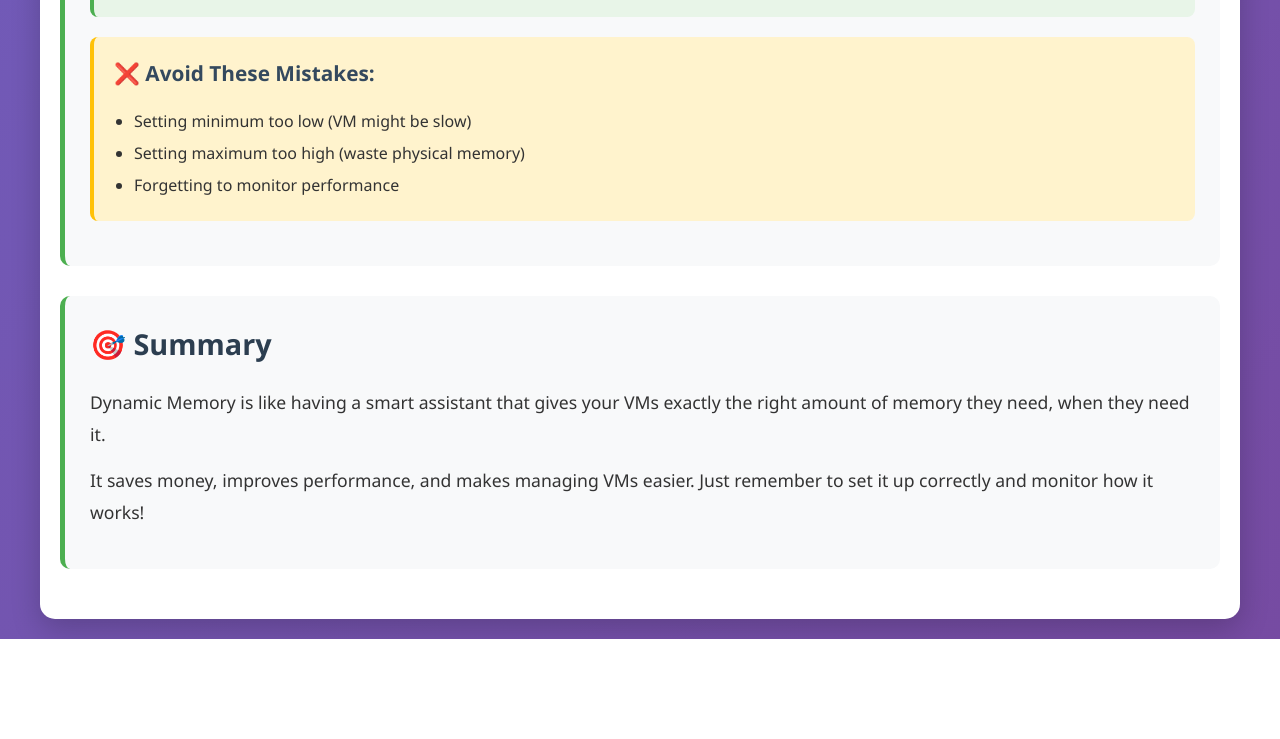
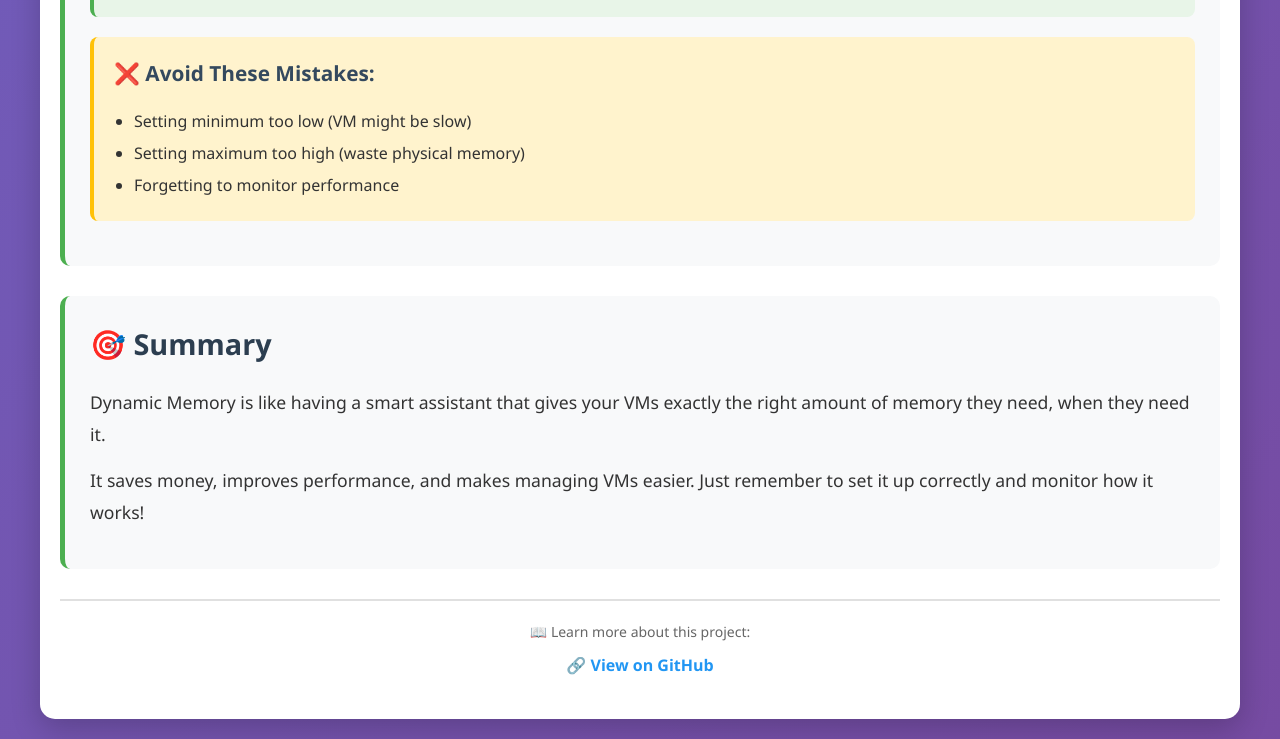
Before and after one commit to damianharouff/wheresmyram, a plain HTML site: page index.html in a window 1280 px wide. Shown: the part 4703-5442 px from the top of the page. Before the commit the page ends 5342 px from the top, so only its background shows below. Drawn offline with Linux system fonts and the light colour scheme.

Commit message:
Add GitHub link and clean up repository
- Added GitHub repository link to bottom of page
- Removed screenshot file
- Added README.md with project documentation
- Added .gitignore for repository hygiene

```diff
--- a/index.html
+++ b/index.html
@@ -608,6 +608,15 @@
                 It saves money, improves performance, and makes managing VMs easier. Just remember to set it up correctly and monitor how it works!
             </p>
         </div>
+
+        <div style="text-align: center; padding: 20px; margin-top: 30px; border-top: 2px solid #e0e0e0;">
+            <p style="color: #666; font-size: 14px; margin-bottom: 10px;">
+                📖 Learn more about this project:
+            </p>
+            <a href="https://github.com/damianharouff/wheresmyram" target="_blank" style="color: #2196F3; text-decoration: none; font-weight: bold; font-size: 16px;">
+                🔗 View on GitHub
+            </a>
+        </div>
     </div>
 
     <script>
```
Also changed, not shown: 04a215a5-37ca-42e6-9bd8-a349622db20b.png (deleted).
